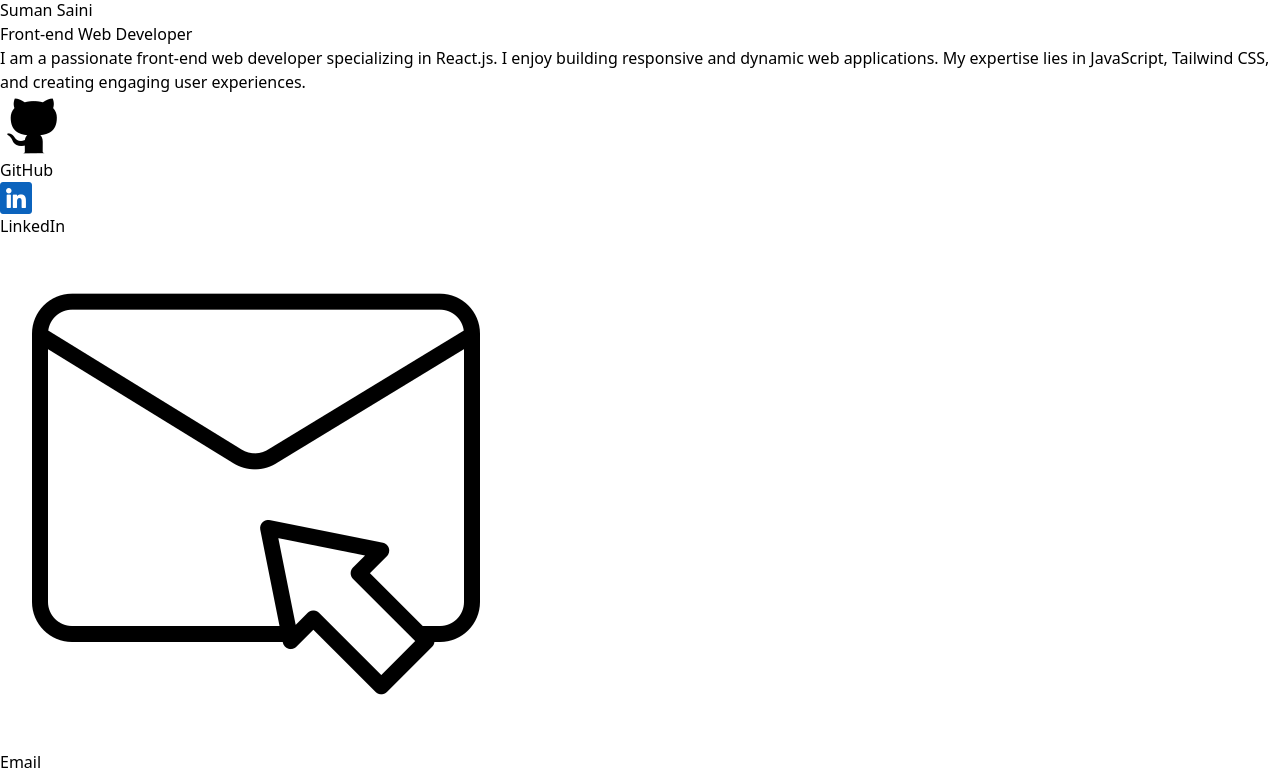
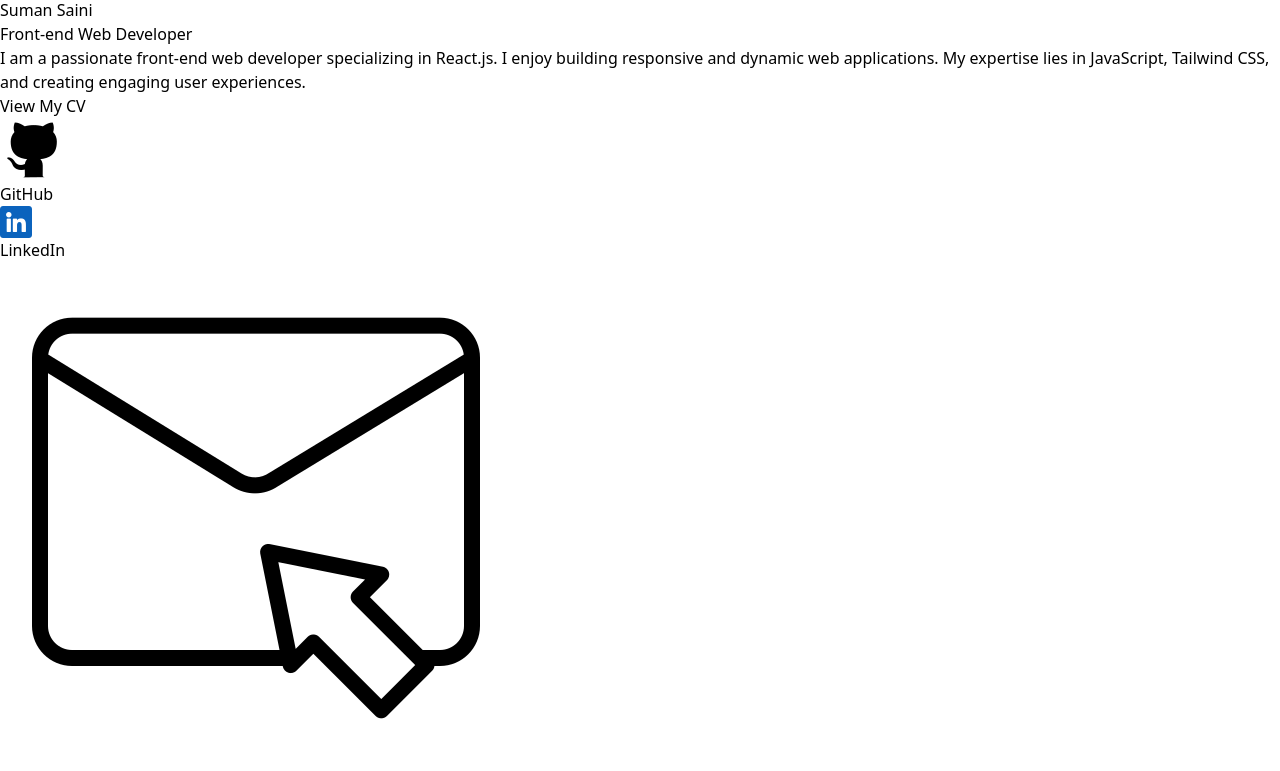
Before and after one commit to sainiSu/portfolio, a React (Vite) app: page / in a window 1280 px wide. Shown: the part 1709-2480 px from the top of the page. Built offline with nearby package versions, Linux system fonts and the light colour scheme.

Commit message:
final commit

```diff
--- a/src/components/AboutMe.jsx
+++ b/src/components/AboutMe.jsx
@@ -25,7 +25,11 @@ export default function AboutMe() {
           experiences.
         </p>
 
-
+        <a href="/Suman Frontend Developer.pdf" target="_blank" rel="noopener noreferrer">
+          <button className="bg-blue-500 text-white text-lg font-bold px-4 py-2 rounded">
+            View My CV
+          </button>
+        </a>
       </div>
 
       <div className="flex justify-center space-x-10 mt-6">
--- a/src/components/Project.jsx
+++ b/src/components/Project.jsx
@@ -1,5 +1,5 @@
 import image1 from "../assets/image/inpro.png";
-import image2 from "../assets/image/Portfolio.png";
+import image2 from "../assets/image/project1.png";
 import image3 from "../assets/image/Budget.png";
 
 export default function Project() {
@@ -15,14 +15,14 @@ export default function Project() {
       title: "Budget Calculator",
       image: image3,
       description: "Budget calculation of different services.",
-      link: "https://github.com/sainiSu",
+      link: "https://vercel.com/sainisus-projects/sprint-6-budgets",
     },
 
     {
-      title: "Portfolio",
+      title: "Movie Mood",
       image: image2,
-      description: "You can view my portfolio here.",
-      link: "https://portfolio-ecru-three-57.vercel.app/",
+      description: "How's your mood today.",
+      link: "http://movie-mood-omega.vercel.app/",
     },
 
   ];
```
Also changed, not shown: src/assets/image/project1.png (added).
